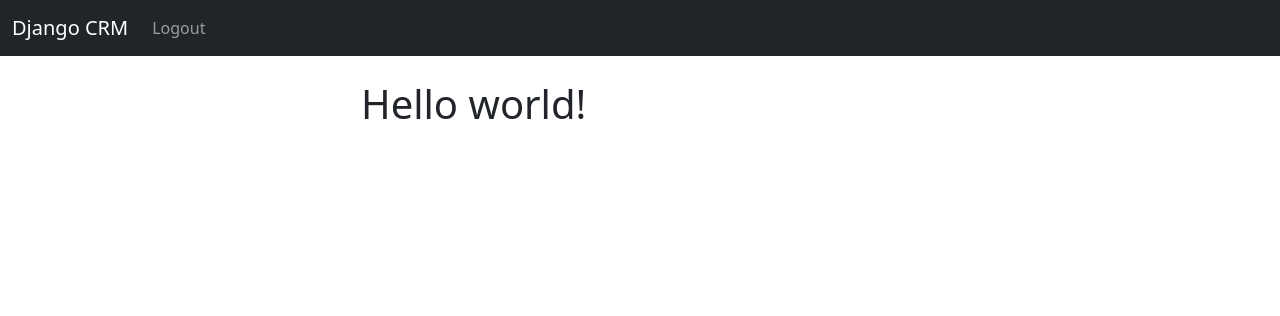
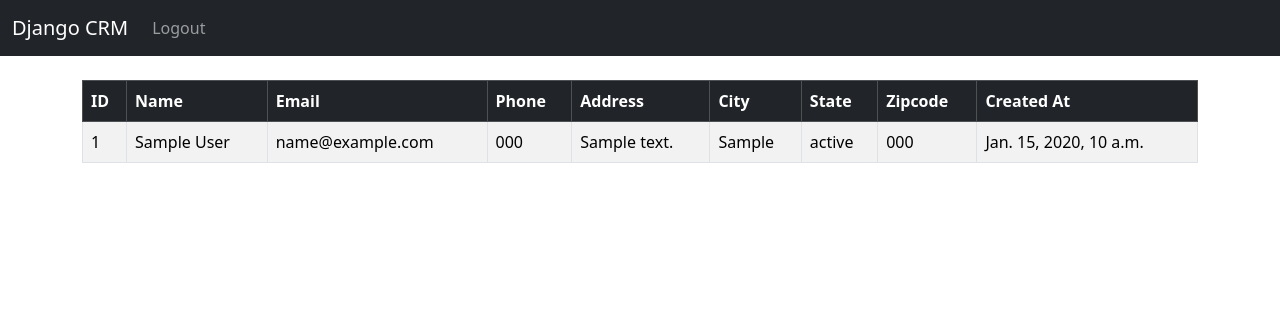
Before and after one commit to alexbraic/django_crm, a Django app: page / in a window 1280 px wide. Shown: the top 316 px of the page. Run offline with Django 4.2, Linux system fonts and the light colour scheme; a user stored in the database is signed in; tables that the repository leaves empty hold one stand-in row (values such as "Sample post").

Commit message:
Show record information on home page, used bootstrap.

```diff
--- a/website/templates/home.html
+++ b/website/templates/home.html
@@ -1,8 +1,42 @@
 {% extends 'base.html' %}
 {% block content %}
-    <div class="col-md-6 offset-md-3">
+
     {% if user.is_authenticated %}
-            <h1>Hello world!</h1>
+        <table class="table table-striped table-hover table-bordered">
+          <thead class="table-dark">
+            <tr>
+              <th scope="col">ID</th>
+              <th scope="col">Name</th>
+              <th scope="col">Email</th>
+              <th scope="col">Phone</th>
+              <th scope="col">Address</th>
+              <th scope="col">City</th>
+              <th scope="col">State</th>
+              <th scope="col">Zipcode</th>
+              <th scope="col">Created At</th>
+            </tr>
+          </thead>
+          <tbody>
+
+            {% if records %}
+                {% for record in records %}
+                    <tr>
+                        <td>{{ record.id }}</td>
+                        <td>{{ record.first_name }} {{ record.last_name }}</td>
+                        <td>{{ record.email }}</td>
+                        <td>{{ record.phone }}</td>
+                        <td>{{ record.address }}</td>
+                        <td>{{ record.city }}</td>
+                        <td>{{ record.state }}</td>
+                        <td>{{ record.zipcode }}</td>
+                        <td>{{ record.created_at }}</td>
+                    </tr>
+                {% endfor %}
+            {% endif %}
+
+          </tbody>
+        </table>
+
     {% else %}
         <h1>Login</h1>
         <form method="POST" action="{% url 'home' %}">
@@ -18,5 +52,5 @@
             <button type="submit" class="btn btn-secondary">Login</button>
         </form>
     {% endif %}
-    </div>
+
 {% endblock %}
--- a/website/views.py
+++ b/website/views.py
@@ -3,8 +3,14 @@ from django.contrib.auth import authenticate, login, logout
 from django.contrib import messages
 from .forms import SignUpForm
 
+
+from .models import Record
 # Create your views here.
 def home(request):
+    # assign all the items of the Record model in the records variable
+    records = Record.objects.all()
+
+
     # check to see if logging in
     if request.method == 'POST':
         username = request.POST['username']
@@ -19,7 +25,7 @@ def home(request):
             messages.success(request, "There was an error logging in, please try again...")
             return redirect('home')
     else:
-        return render(request, 'home.html', {})
+        return render(request, 'home.html', {'records': records})
 
 def logout_user(request):
     logout(request)
```
Lines whose indentation alone changed are shown as unchanged.
